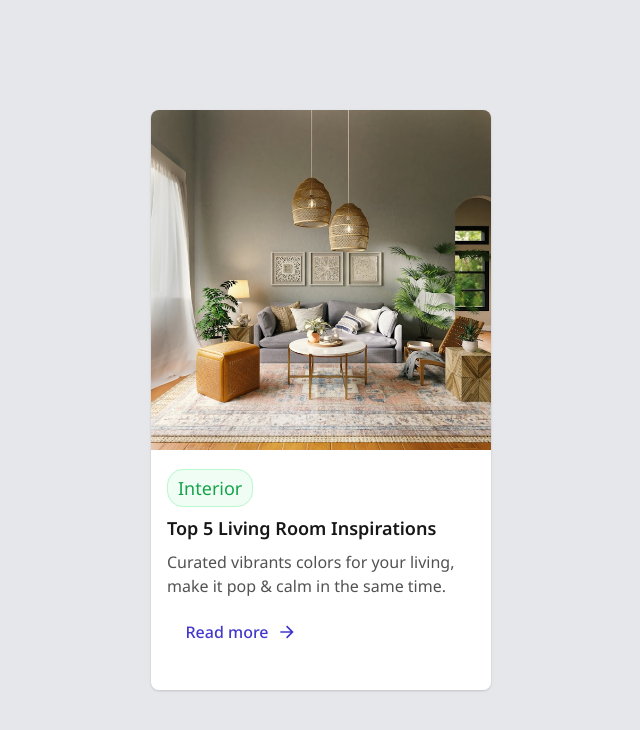
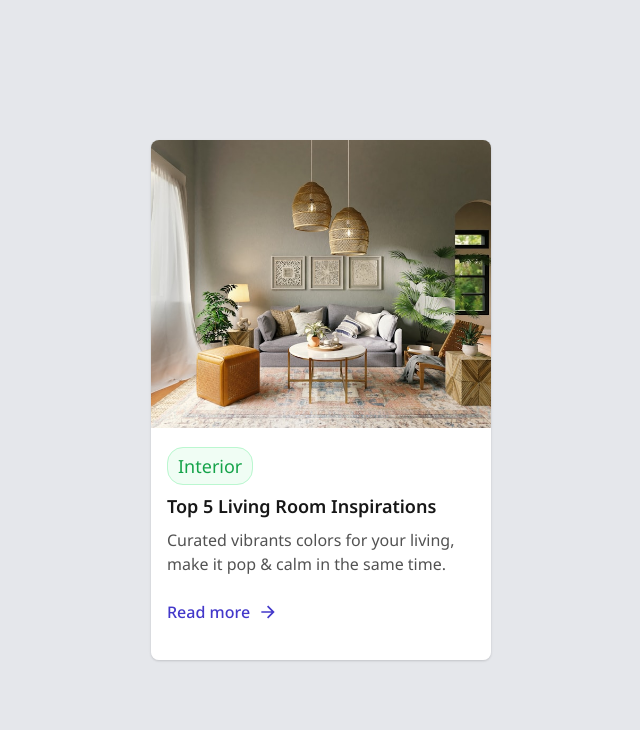
Before and after one commit to mkailbowdy/button-component, a Vue app: page /blogcard in a window 1280 px wide. Shown: the top 730 px of the page, without its empty margins (319-959 px from the left). Built offline with nearby package versions, Linux system fonts and the light colour scheme.

Commit message:
Finish blog card

```diff
--- a/src/components/BlogCard.vue
+++ b/src/components/BlogCard.vue
@@ -18,7 +18,7 @@ import ButtonComponent from '@/components/ButtonComponent.vue'
         <p>Curated vibrants colors for your living, make it pop & calm in the same time.</p>
       </div>
       <div class="cta">
-        <ButtonComponent hierarchy="tertiary" size="large" icon-right>
+        <ButtonComponent hierarchy="tertiary" size="linkSize" icon-right>
           Read more
           <template #icon-right>
             <svg xmlns="http://www.w3.org/2000/svg" viewBox="0 0 24 24" fill="currentColor"><path d="M16.1716 10.9999L10.8076 5.63589L12.2218 4.22168L20 11.9999L12.2218 19.778L10.8076 18.3638L16.1716 12.9999H4V10.9999H16.1716Z"></path></svg>
@@ -55,6 +55,17 @@ img {
   max-width: 100%;
   object-fit: cover;
 }
+
+.featuredImage {
+  display:flex;
+  width: 340px;
+  height: 288px;
+}
+
+.featuredImage img {
+  align-self: center;
+}
+
 .article{
   display: grid;
   grid-template-columns: 1fr;
@@ -72,5 +83,6 @@ img {
   display: flex;
   flex-direction: column;
   gap: 8px;
+  margin-bottom: 12px;
 }
 </style>
--- a/src/components/ButtonComponent.vue
+++ b/src/components/ButtonComponent.vue
@@ -2,7 +2,7 @@
 import { computed } from 'vue'
 
 type ButtonHierarchy = 'primary' | 'secondary' | 'tertiary' | 'destructive';
-type ButtonSize = 'medium' | 'large' | 'xl' | 'xl2' | 'iconSize';
+type ButtonSize = 'medium' | 'large' | 'xl' | 'xl2' | 'iconSize' | 'linkSize';
 
 interface ButtonProps {
   hierarchy?: ButtonHierarchy;
@@ -14,7 +14,7 @@ interface ButtonProps {
 
 const props = withDefaults(defineProps<ButtonProps>(), {
   hierarchy: 'primary',
-  size: 'medium',
+  size: 'large',
   iconLeft: false,
   iconRight: false,
   iconOnly: false,
@@ -168,4 +168,7 @@ const buttonClasses = computed(() => {
   height: 56px;
 }
 
+.button--linkSize {
+  /* No sizing. Just the size of the content */
+}
 </style>
```
